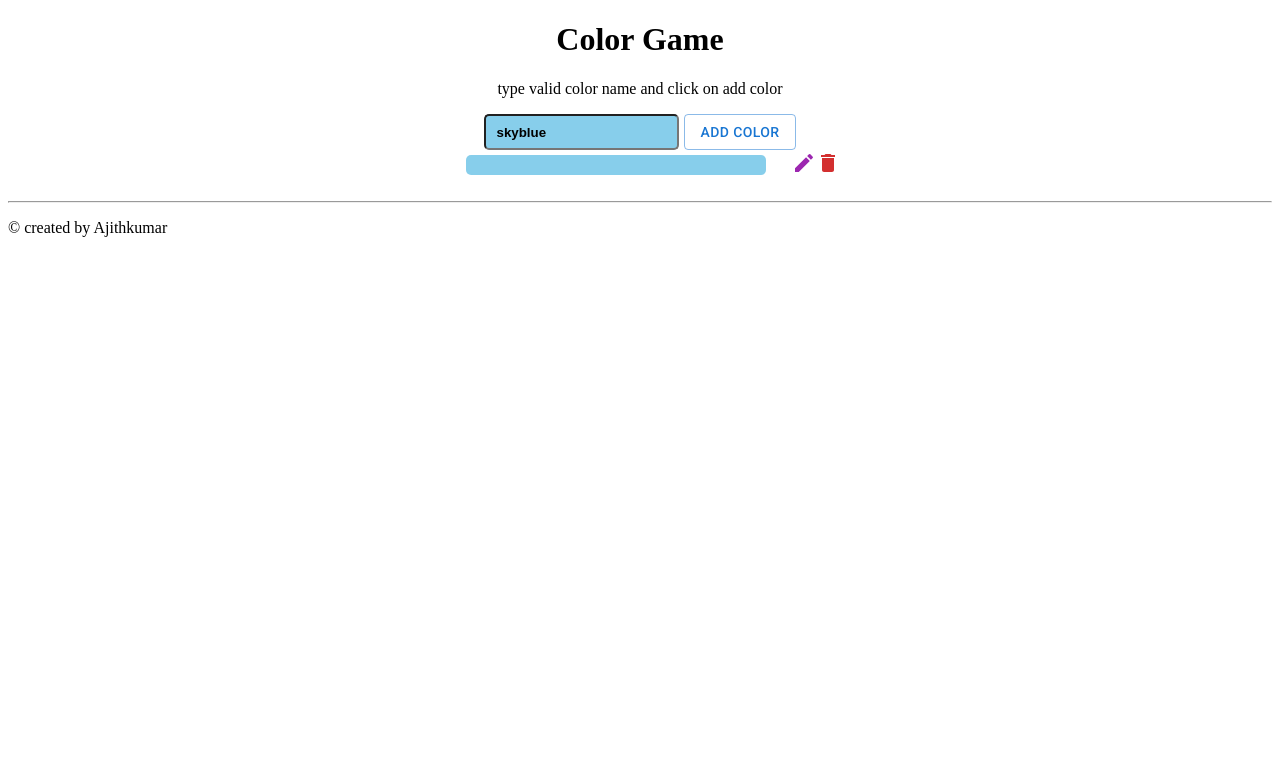
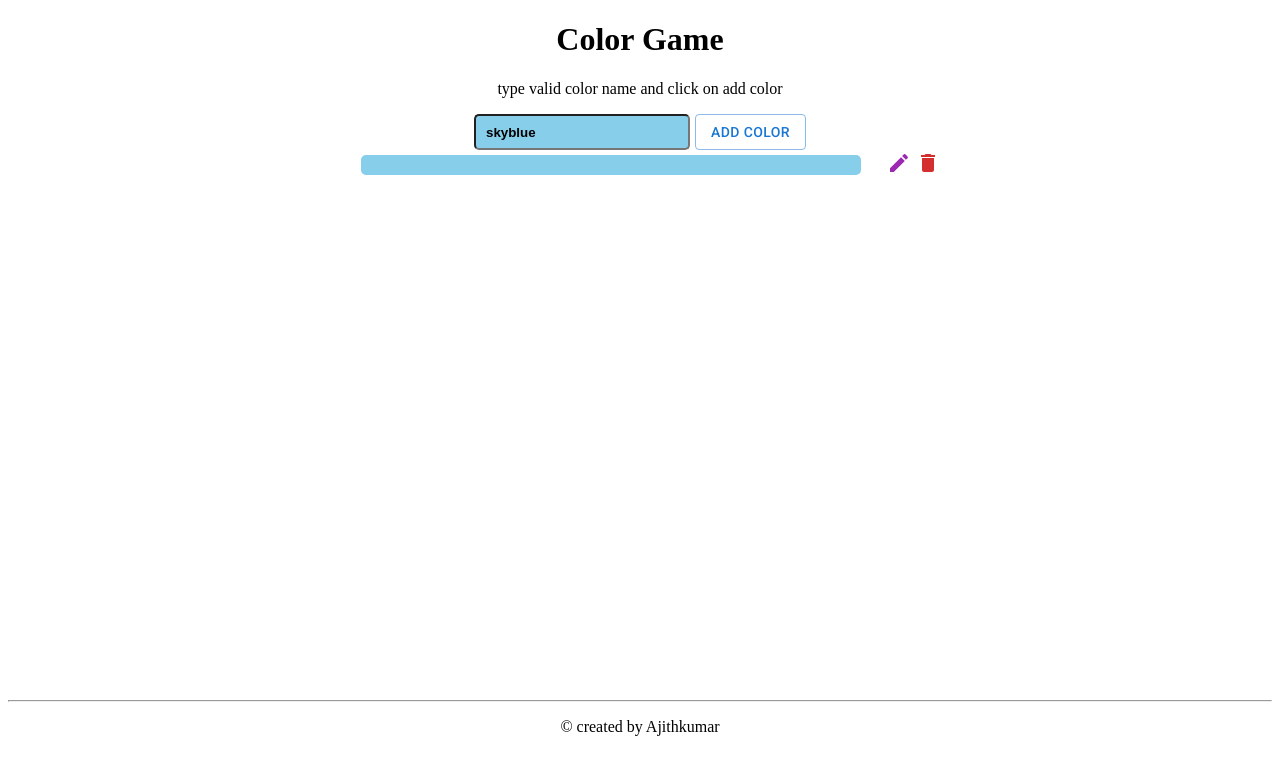
Before and after one commit to AJITH1509/Color-Game, a React (Vite) app: page / in a window 1280 px wide. Both pictures are taken after a click on the button "ADD COLOR". Shown: the top 774 px of the page. Built offline with nearby package versions, Linux system fonts and the light colour scheme.

Commit message:
input focus code added

```diff
--- a/src/App.css
+++ b/src/App.css
@@ -1,12 +1,15 @@
 .colors-container{
   margin: 0px auto;
   display: flex;
-  max-width: 400px;
+  max-width: 600px;
 
+}
+.para{
+  text-align: center;
 }
 .color-Blocks{
   margin: 0px auto;
-  width: 300px;
+  width: 500px;
   height: 20px;
   margin-top: 5px;
   border-radius: 5px;
@@ -14,12 +17,34 @@
 .header{
   text-align: center;
 }
+.main-container{
+  min-height: 70vh;
+}
 .container{
   display: flex;
   justify-content: center;
 }
 input{
+  outline: none;
+  width: 200px;
   border-radius: 5px;
   padding-left: 10px;
   font-weight: bolder;
+  transition: width 0.3s;
 }
+input:focus{
+  border:none;
+  width: 205px;
+  outline: 3px solid blue;
+
+}
+
+@media screen and (max-width:768px) {
+  .color-Blocks{
+    margin: 0px auto;
+    width: 300px;
+    height: 20px;
+    margin-top: 5px;
+    border-radius: 5px;
+  }
+}
--- a/src/ColorBox.jsx
+++ b/src/ColorBox.jsx
@@ -1,16 +1,19 @@
-import { useState } from "react";
+import { useState, useRef } from "react";
 import Button from "@mui/material/Button";
 import IconButton from "@mui/material/IconButton";
 import ModeEditIcon from "@mui/icons-material/ModeEdit";
 import DeleteIcon from "@mui/icons-material/Delete";
 
 export function ColorBox() {
+  const inputRef = useRef(null);
+
   const [button, setButton] = useState(true);
   const [color, setColor] = useState("skyblue");
   const [index, setIndex] = useState("");
   const [addcolor, setAddcolor] = useState([]);
 
   function editColor(colors, index) {
+    inputRef.current.focus();
     setColor(colors);
     setButton(false);
     setIndex(index);
@@ -33,9 +36,10 @@ export function ColorBox() {
   };
 
   return (
-    <div>
+    <div className="main-container">
       <div className="container">
         <input
+          ref={inputRef}
           type="text"
           style={styles}
           onChange={(e) => setColor(e.target.value)}
@@ -80,14 +84,14 @@ function ColorBlocks({ colors, index, editColor, deleteColor }) {
     <div className="colors-container">
       <div className="color-Blocks" style={bclr}></div>
       <IconButton
-        sx={{ padding: "0px" }}
+        sx={{ padding: "0px 0px 0px 5px" }}
         onClick={() => editColor(colors, index)}
         color="secondary"
       >
         <ModeEditIcon />
       </IconButton>
       <IconButton
-        sx={{ padding: "0px" }}
+        sx={{ padding: "0px 0px 0px 5px" }}
         onClick={() => deleteColor(index)}
         color="error"
       >
```
